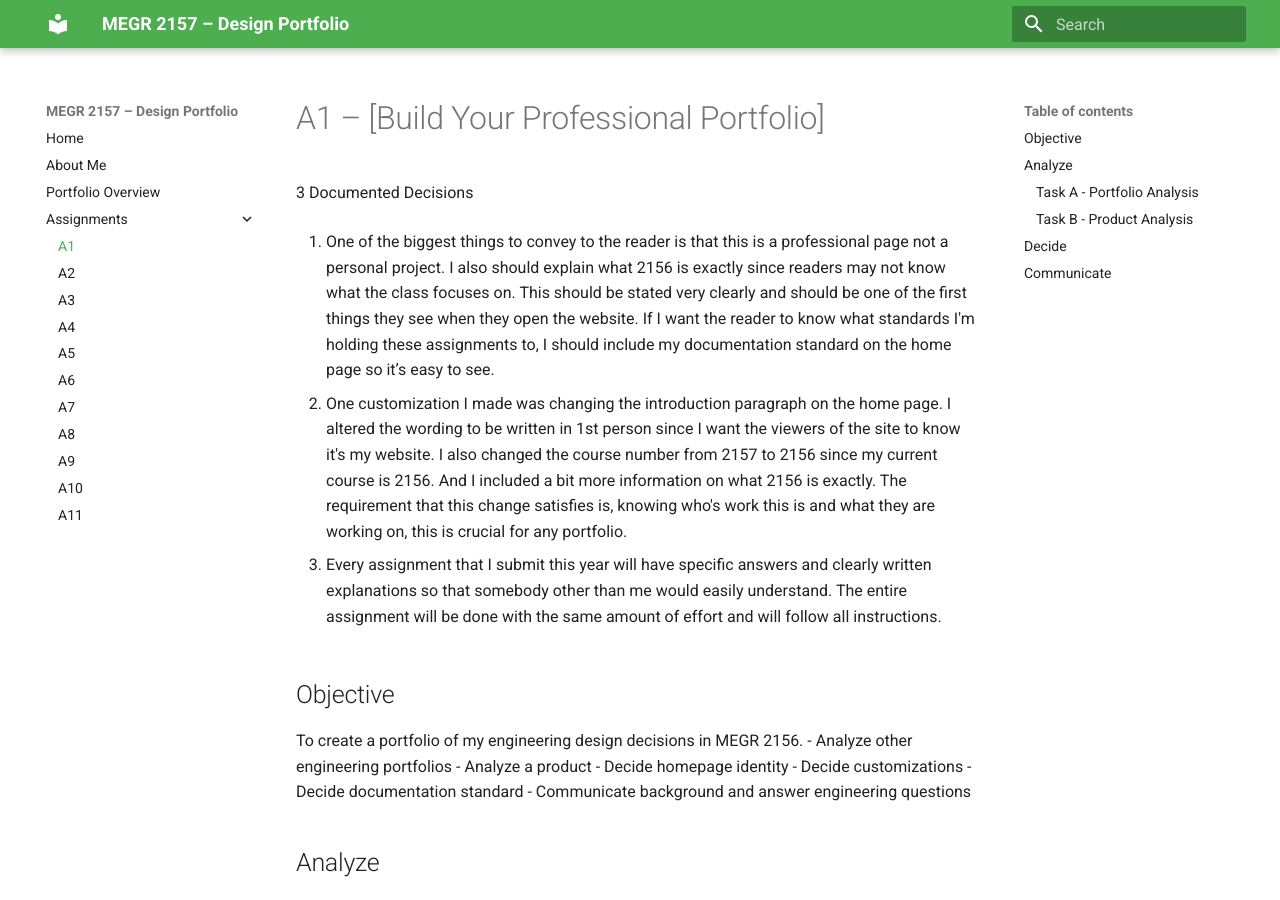
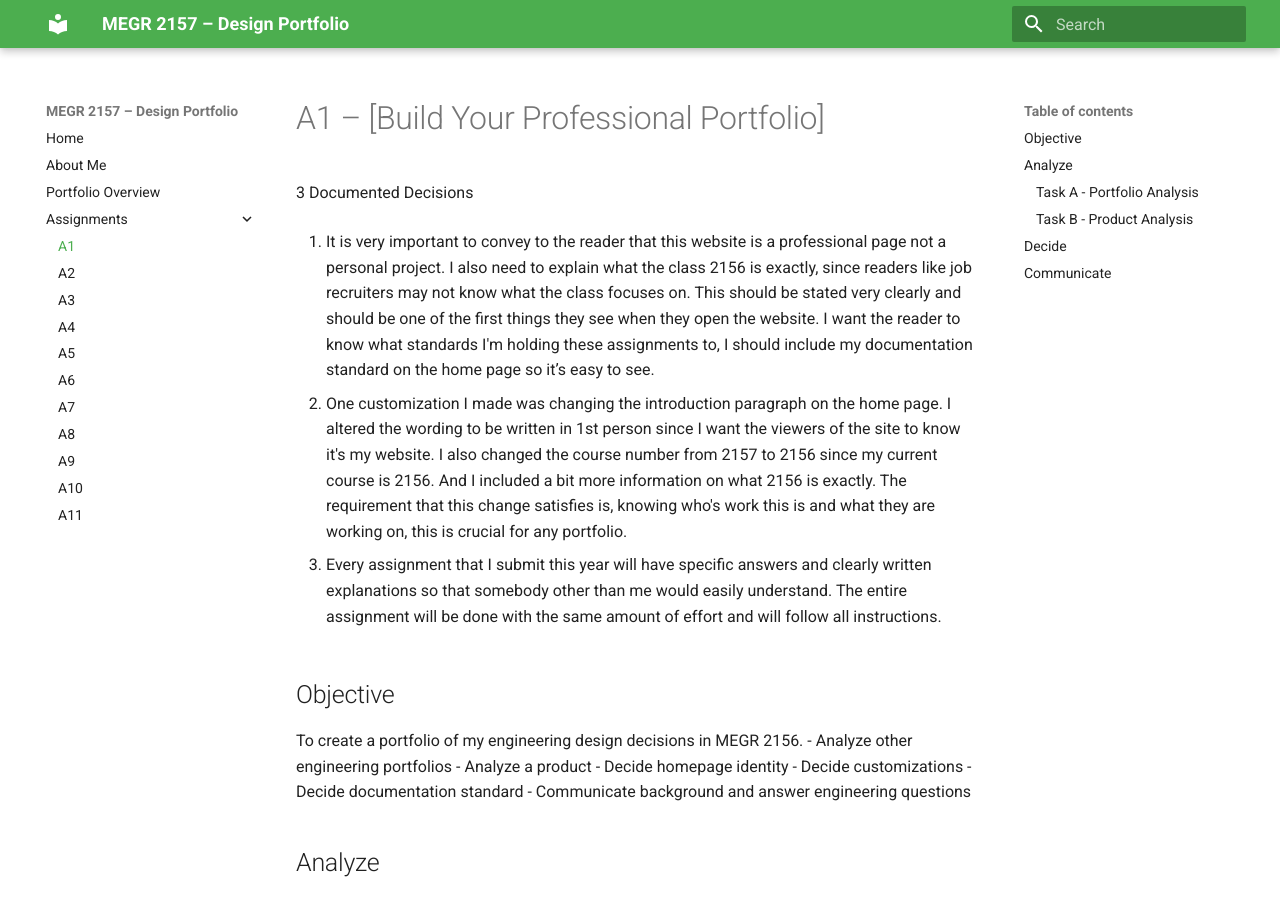
Before and after one commit to max-idhammar/Idhammar-MEGR2156-Portfolio, an MkDocs documentation site: the page built from docs/assignments/A01/index.md, in a window 1280 px wide and 900 px high. Built offline with MkDocs 1.6.1 and Material for MkDocs 9.7.7, drawn with Linux system fonts in a browser that asks for light colours.

Commit message:
Update professional page description for clarity
Revised wording for clarity and professionalism in the portfolio description.

```diff
--- a/docs/assignments/A01/index.md
+++ b/docs/assignments/A01/index.md
@@ -1,7 +1,7 @@
 # A1 – [Build Your Professional Portfolio]
 3 Documented Decisions
 
- 1. One of the biggest things to convey to the reader is that this is a professional page not a personal project. I also should explain what 2156 is exactly since readers may not know what the class focuses on. This should be stated very clearly and should be one of the first things they see when they open the website. If I want the reader to know what standards I'm holding these assignments to, I should include my documentation standard on the home page so it’s easy to see.
+ 1. It is very important to convey to the reader that this website is a professional page not a personal project. I also need to explain what the class 2156 is exactly, since readers like job recruiters may not know what the class focuses on. This should be stated very clearly and should be one of the first things they see when they open the website. I want the reader to know what standards I'm holding these assignments to, I should include my documentation standard on the home page so it’s easy to see.
 
  2. One customization I made was changing the introduction paragraph on the home page. I altered the wording to be written in 1st person since I want the viewers of the site to know it's my website. I also changed the course number from 2157 to 2156 since my current course is 2156. And I included a bit more information on what 2156 is exactly. The requirement that this change satisfies is, knowing who's work this is and what they are working on, this is crucial for any portfolio.
 
```
